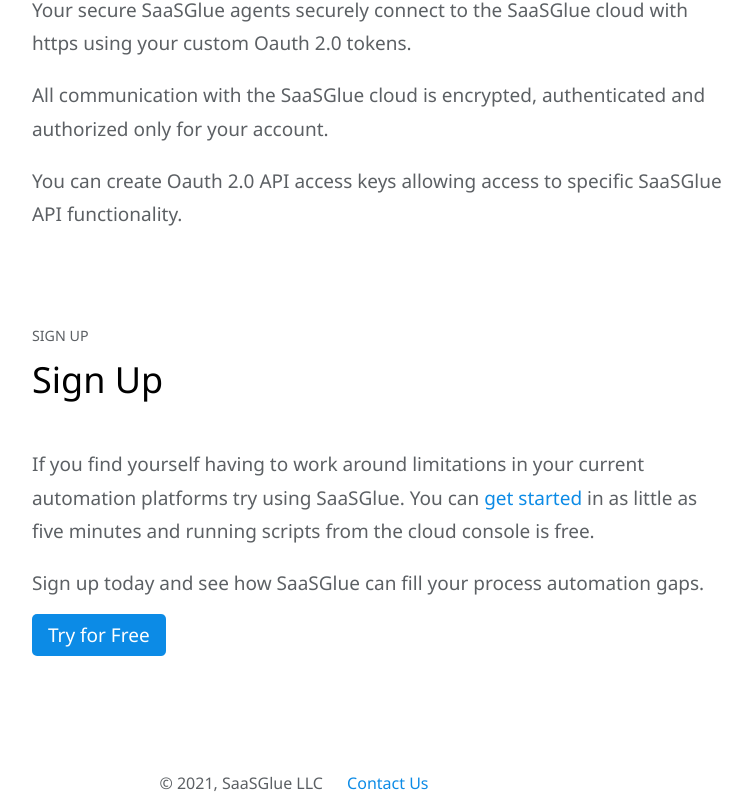
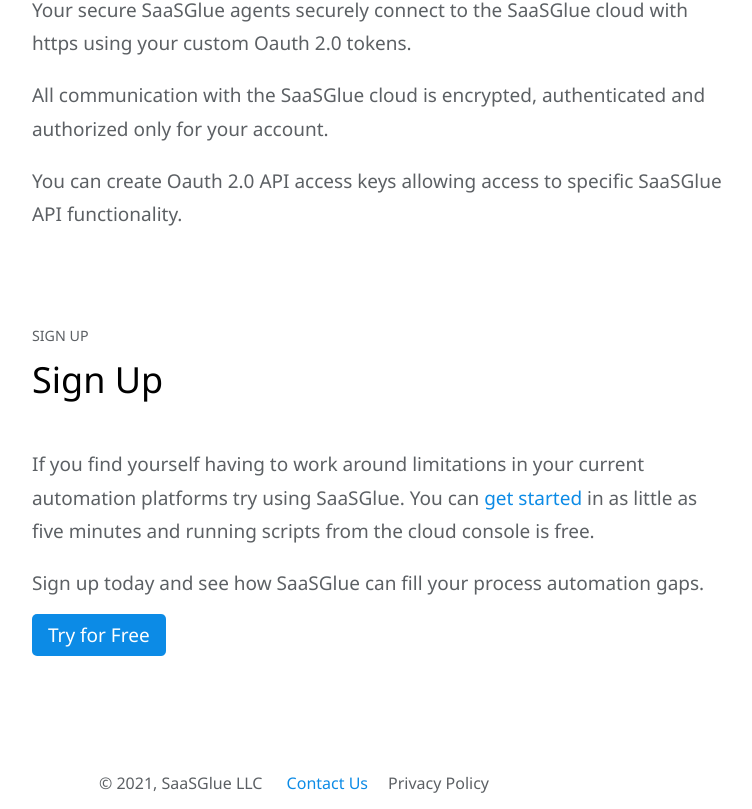
Before and after one commit to theironcook/sgmv2, a Vue app: page / in a window 1280 px wide. Shown: the part 9235-10044 px from the top of the page, without its empty margins (346-1098 px from the left). Built offline with nearby package versions, Linux system fonts and the light colour scheme.

Commit message:
added link to privacy policy

```diff
--- a/src/App.vue
+++ b/src/App.vue
@@ -78,6 +78,7 @@
     <div class="footer">
       &#169; 2021, SaaSGlue LLC​
       <router-link to="/ContactUs" class="nav-link inline-link" style="margin-left: 20px;">Contact Us</router-link>
+      <a class="nav-link" href="https://www.saasglue.com/PrivacyPolicy.html" style="margin-left: 20px;" target="_blank">Privacy Policy</a>
     </div>
 
   </div>
```
